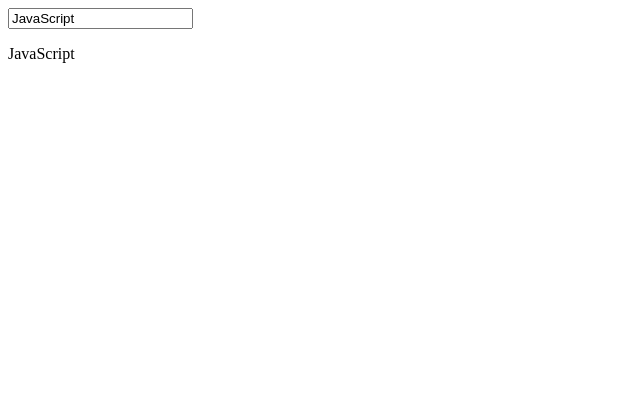
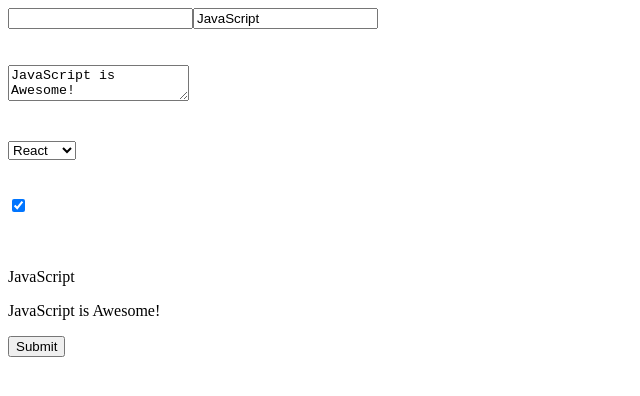
Before and after one commit to AbuSalehFaysal/lws-react, a React (Create React App) app: page / in a window 1280 px wide. Shown: the top 396 px of the page, without its empty margins (0-640 px from the left). Built offline with nearby package versions, Linux system fonts and the light colour scheme.

Commit message:
form handling

```diff
--- a/src/components/Form.js
+++ b/src/components/Form.js
@@ -3,27 +3,78 @@
 export default class Form extends Component {
     state = {
         title: 'JavaScript',
+        text: 'JavaScript is Awesome!',
+        library: 'React',
+        isAwesome: true,
     };
 
     handleChange = (e) => {
+        // this.setState({
+        //     [e.target.name]: e.target.value,
+        // });
         console.log(e.target.value);
-        this.setState({
-            title: e.target.value,
-        });
+        if (e.target.type === 'text') {
+            this.setState({
+                title: e.target.value,
+            });
+        } else if (e.target.type === 'textarea') {
+            this.setState({
+                text: e.target.value,
+            });
+        } else if (e.target.type === 'select-one') {
+            this.setState({
+                library: e.target.value,
+            });
+        } else if (e.target.type === 'checkbox') {
+            this.setState({
+                isAwesome: e.target.checked,
+            });
+        } else {
+            console.log(e.target.type);
+        }
+    };
+
+    submitHandler = (e) => {
+        const { title, text, library, isAwesome } = this.state;
+        e.preventDefault();
+        console.log(title, text, library, isAwesome);
     };
 
     render() {
-        const { title } = this.state;
+        const { title, text, library, isAwesome } = this.state;
         return (
             <div>
-                <form>
+                <form onSubmit={this.submitHandler}>
+                    <input type="text" value={null} />
                     <input
+                        name="title"
                         type="text"
                         placeholder="Enter Title"
                         value={title}
                         onChange={this.handleChange}
                     />
+                    <br />
+                    <br />
+                    <br />
+                    <textarea name="text" value={text} onChange={this.handleChange} />
+                    <br />
+                    <br />
+                    <br />
+                    <select value={library} onChange={this.handleChange}>
+                        <option value="React">React</option>
+                        <option value="Angular">Angular</option>
+                        <option value="Vue">Vue</option>
+                    </select>
+                    <br />
+                    <br />
+                    <br />
+                    <input type="checkbox" checked={isAwesome} onChange={this.handleChange} />
+                    <br />
+                    <br />
+                    <br />
                     <p>{title}</p>
+                    <p>{text}</p>
+                    <input type="submit" value="Submit" />
                 </form>
             </div>
         );
```
Also changed, not shown: 1 other file (tests, documents, lock files or other folders).
